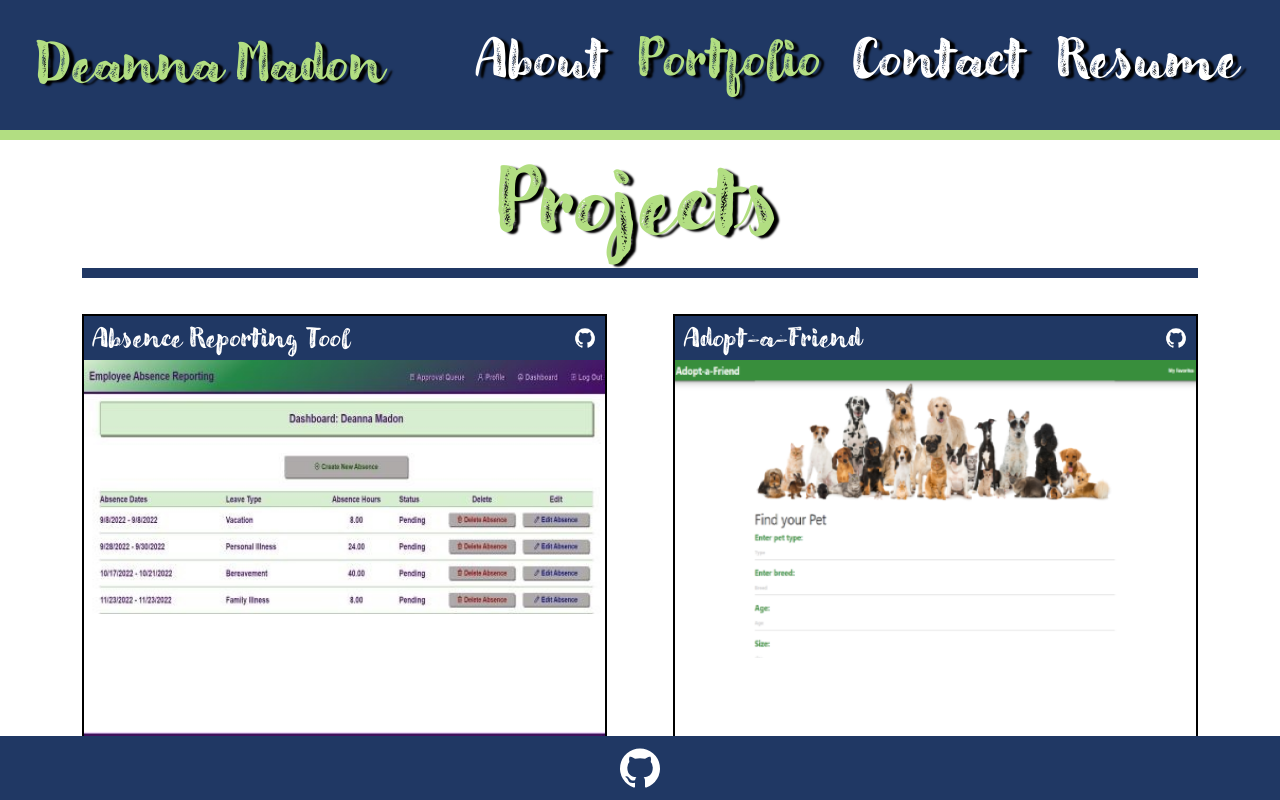
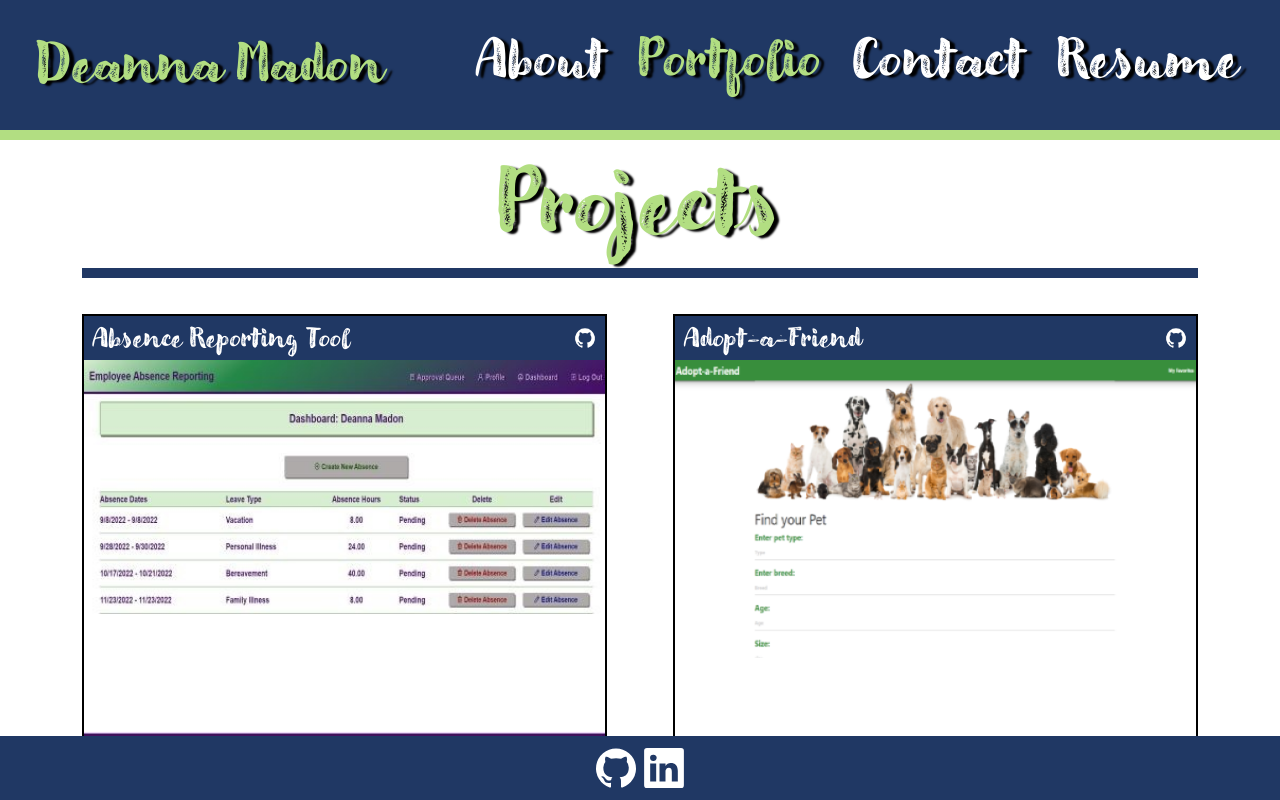
Before and after one commit to dmadon/dmadon-react-portfolio, a React (Create React App) app: page / in a window 1280 px wide. Both pictures are taken after a click on the item "Portfolio". Shown: the top 800 px of the page. Built offline with nearby package versions, Linux system fonts and the light colour scheme.

Commit message:
refactor Portfolio page to render separate Project component

```diff
--- a/src/components/Footer.js
+++ b/src/components/Footer.js
@@ -1,11 +1,14 @@
 import React from "react";
-import {UilGithub} from '@iconscout/react-unicons'
+import {UilGithub,UilLinkedin} from '@iconscout/react-unicons'
+
 
 function Footer(){
 
     return(
         <section className="footer d-flex flex-row fixed-bottom justify-content-center align-items-center">
             <UilGithub className="footer-icon " size="3rem"/>
+            <UilLinkedin className="footer-icon " size="3rem"/>
+
         </section>
 
 
--- /dev/null
+++ b/src/components/Project.js
@@ -0,0 +1,25 @@
+import React from "react";
+import {UilGithub} from '@iconscout/react-unicons';
+
+function Project({title,href,imgSrc,gitHub}) {
+
+    return(
+
+        <article className="project-article">
+            <div className="project-title d-flex flex-row justify-content-between align-items-center">
+                <h4>{title}</h4>
+                <a href={gitHub} target="_blank">
+                    <UilGithub className="gh-icon"/>
+                </a>
+            </div>
+
+            <a href={href} target="_blank">
+                <img className="mainImg" src={imgSrc} alt="project screenshot" />
+            </a>
+
+        </article>
+    )
+}
+
+
+export default Project;
--- a/src/components/pages/Portfolio.js
+++ b/src/components/pages/Portfolio.js
@@ -1,10 +1,10 @@
 import React,{useState} from "react";
-import {motion} from 'framer-motion';
 import imgAbsenceReporting from '../../assets/Absence Reporting Screenclip RESIZED.jpg';
 import imgAdoptAFriend from '../../assets/Adopt-a-Friend Screenshot RESIZED.png';
 import imgJsQuiz from '../../assets/js-quiz-screenclip.jpg';
 import imgRunBuddy from '../../assets/Run Buddy Screen Clip RESIZED.jpg';
-import {UilGithub} from '@iconscout/react-unicons'
+import Project from '../Project'
+import {motion} from 'framer-motion';
 
 function Portfolio(){
 
@@ -35,8 +35,6 @@ const [projects] = useState([
         },
     ])
 
-
-
     return (
 
         <div>
@@ -46,10 +44,7 @@ const [projects] = useState([
 
                 <div className="d-flex flex-row flex-wrap justify-content-between">
 
-
-
                     {projects.map((project,i) => (
-
 
                         <motion.div
                         className="project-wrapper my-3"
@@ -74,31 +69,22 @@ const [projects] = useState([
                                 duration: .5
                             }
                         }}
+                        >
 
+                            <Project
+                                title={project.title}
+                                href={project.href}
+                                imgSrc={project.imgSrc}
+                                gitHub={project.gitHub}
+                            />
 
-                        >
-                            <article className="project-article">
-                                <div className="project-title d-flex flex-row justify-content-between align-items-center">
-                                    <h4>{project.title}</h4>
+                        </motion.div>
 
-                                    <a href={project.gitHub} target="_blank">
-                                        <UilGithub className="gh-icon"/>
-                                    </a>
-
-                                </div>
-
-                                <a href={project.href} target="_blank">
-                                    <img className="mainImg" src={project.imgSrc} alt="project screenshot" />
-                                </a>
-
-                            </article>
-                        </motion.div>
                     ))}
 
                 </div>
 
             </section>
-
 
         </div>
     )
```
Lines whose indentation alone changed are shown as unchanged.
